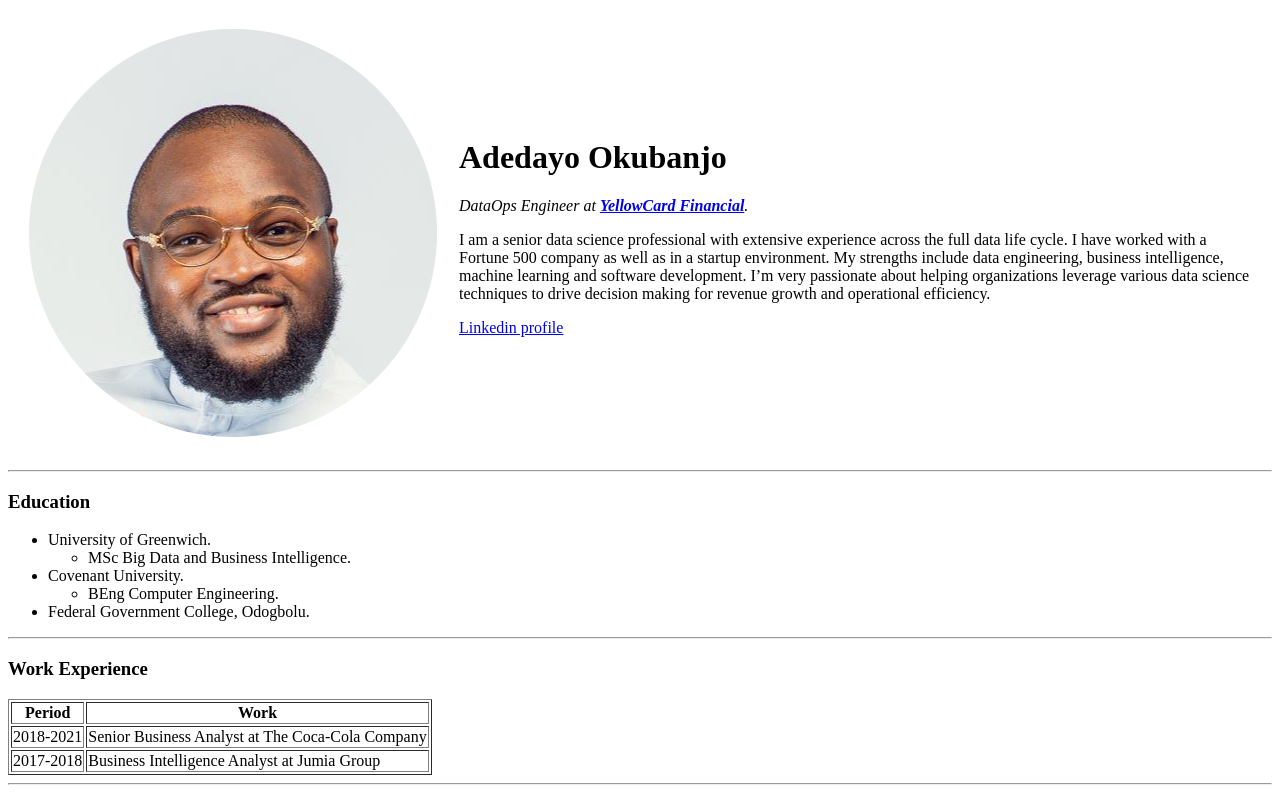
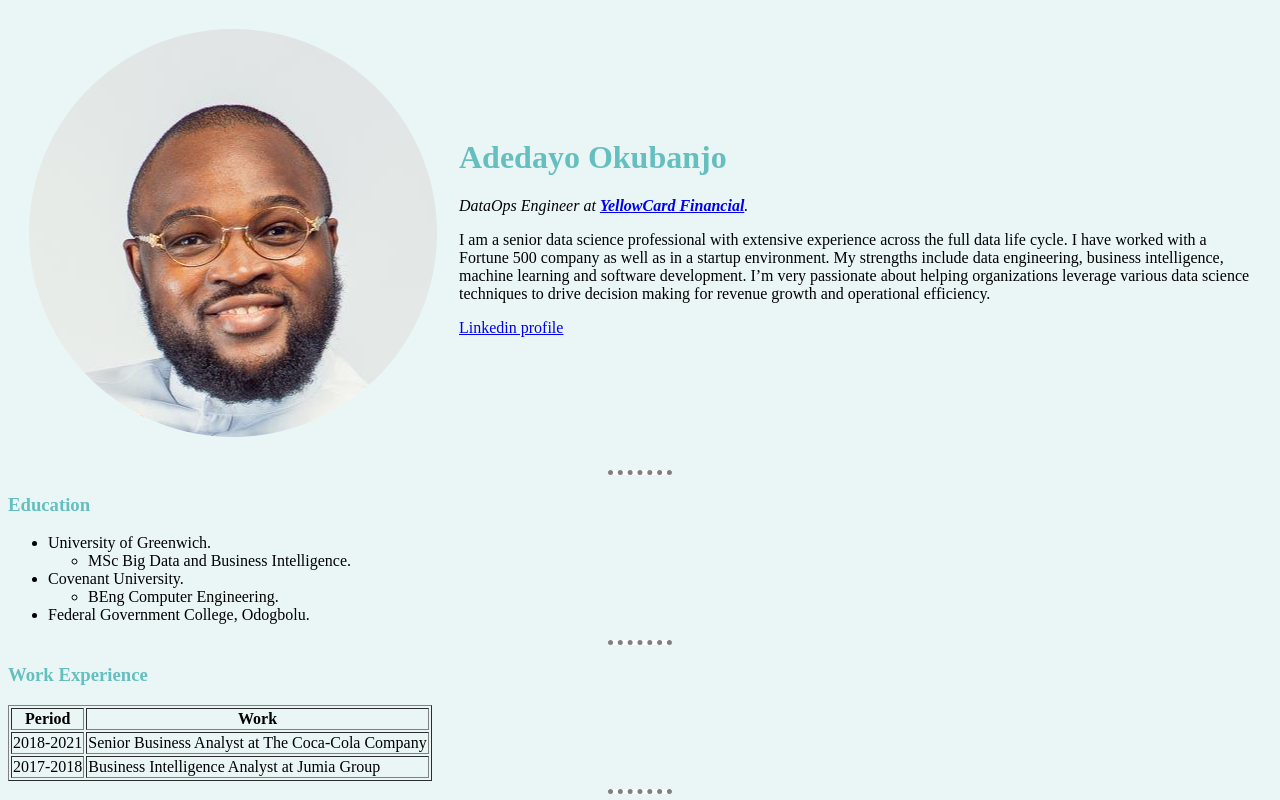
Before and after one commit to dayookubanjo/cv, a plain HTML site: page index.html in a window 1280 px wide. Shown: the top 800 px of the page. Drawn offline with Linux system fonts and the light colour scheme.

Commit message:
As at 04/Jun/2022

```diff
--- /dev/null
+++ b/css/styles.css
@@ -0,0 +1,21 @@
+
+body{
+    background-color: #EAF6F6;
+  }
+
+hr{
+    background-color: white;
+    border-style: dotted none none none;
+    border-color: grey;
+    border-width: 5px;
+    height: 0px;
+    width: 5%;
+  }
+
+h1{
+      color: #66BFBF;
+  }
+
+h3{
+    color: #66BFBF;
+}
--- a/index.html
+++ b/index.html
@@ -5,6 +5,7 @@
   <meta charset="utf-8">
   <meta name="description" content="Adedayo's professional website.">
   <title>Adedayo's Personal Site</title>
+  <link rel="stylesheet" href="css/styles.css">
 </head>
 
 <body>
```
Also changed, not shown: contact.html (+1 -0 lines), hobbies.html (+1 -0 lines).
